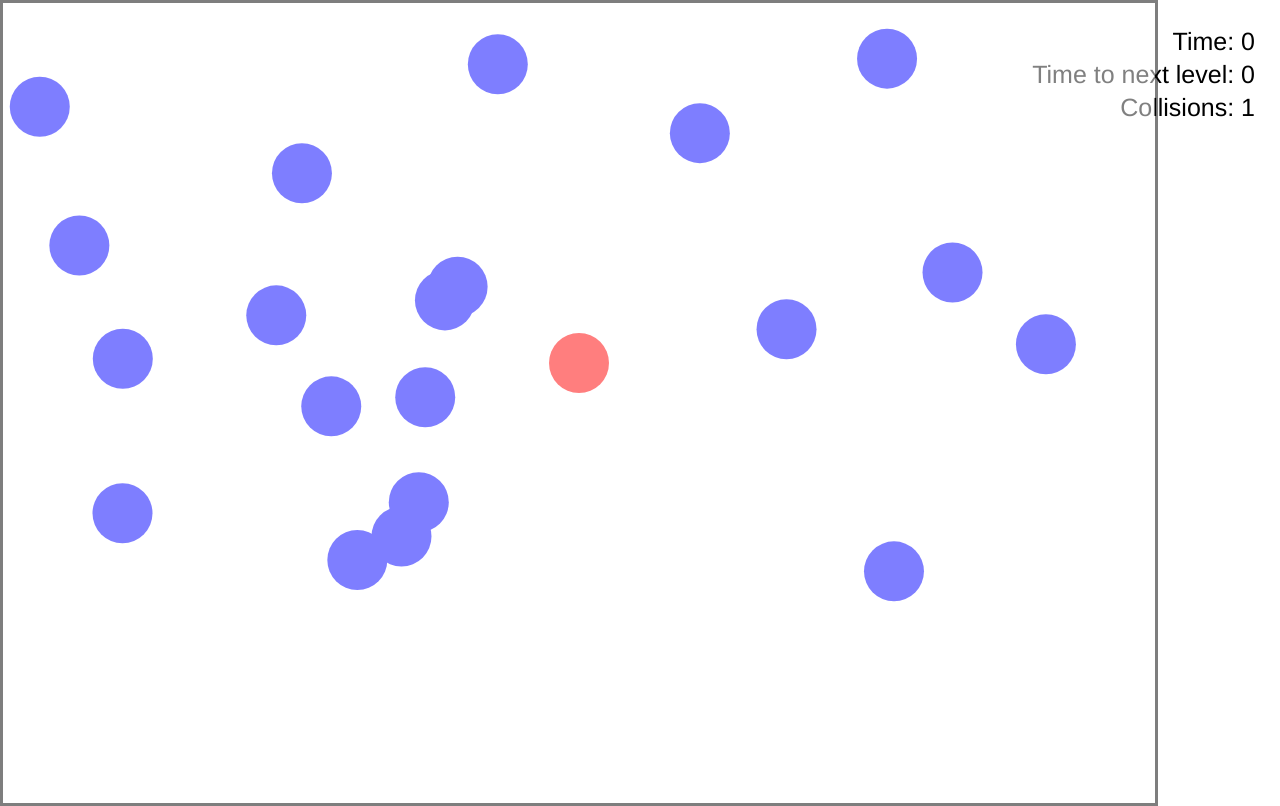
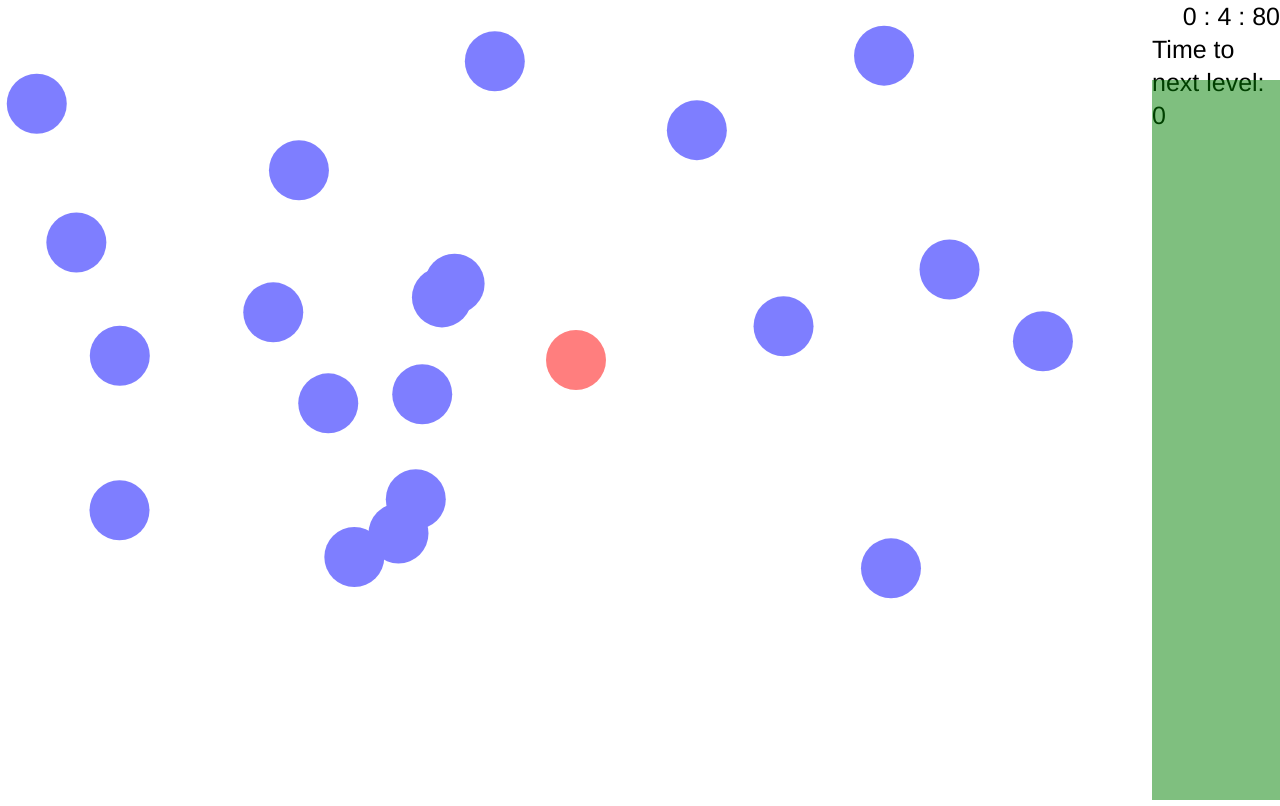
Before and after one commit to fej-snikduj/watchoutgame, a website: page client/index.html in a window 1280 px wide. Drawn offline with Linux system fonts and the light colour scheme.

Commit message:
make it cool!

```diff
--- a/client/index.html
+++ b/client/index.html
@@ -7,11 +7,13 @@
   <body>
     <div class="scoreboard">
       <!-- Modify the scoreboard when important events occur in your game! -->
-      <div class="highscore">Time: <span>0</span></div>
+
+      <div class="time"><span>0</span></div>
       <div class="current">Time to next level: <span>0</span></div>
-      <div class="collisions">Collisions: <span>0</span></div>
+      <div class="healthbar">
+      </div>
     </div>
-    <div class="board"><div class="mouse"></div></div>
+    <div class="board"></div>
     <script src="lib/d3.js" charset="utf-8"></script>
     <script src='watchout.js'></script>
 
--- a/client/styles.css
+++ b/client/styles.css
@@ -1,52 +1,43 @@
 /* your beautiful css styling goes here! */
-
+* {
+  padding:0;
+  margin:0;
+  border-width: 0;
+}
 /* Note: an asteroid image is included in this repo.
 Feel free to use it if you like. */
 /* START SOLUTION */
 body {
   margin: 0;
   font-family: helvetica;
-  position: relative;
   /*background-color: black;*/
 }
-iframe {
+/*iframe {
   position: absolute;
   z-index: 1;
+}*/
+/*.vis {
+  background-color: black;
+}*/
+.board {
+  float:left;
 }
-.mouse {
-  position: absolute;
-  background-color: orange;
-}
-.astroid {
-  background-image: url('asteroid.png');
-  background-size: 100% 100%;
-  position: absolute;
-}
-.vis {
-  background-color: black;
-}
-
 .svgBoard {
-  position: absolute;
   /*border-width: thick;*/
   border-style: solid;
   background-color: white;
   opacity: 0.5;
   height: 100vh;
   width: 90vw;
+  float:left;
 }
 /* END SOLUTION */
 
 .scoreboard {
-  width: 250px;
-  height: 100px;
+  width: 10vw;
+  height: 100vh;
   background-color: rgba(255, 255, 255, 0.5);
-  position: absolute;
-  top: 20px;
-  right: 20px;
-  padding: 5px;
-  border-radius: 3px;
-  z-index: -1;
+  float:right
 }
 .scoreboard div {
   line-height: 33px;
@@ -54,6 +45,16 @@ iframe {
   float: right;
 }
 
-.playerBall {
-  position: absolute;;
+.healthbar {
+  width: 10vw;
+  height: 100vw;
+  background-color: green;
+  opacity: 0.5;
+  position: fixed;
+  bottom: 0;
 }
+
+
+.time {
+  text-shadow: 5 px;
+}
--- a/client/watchout.js
+++ b/client/watchout.js
@@ -19,6 +19,9 @@ var createNewBall = function(){
 // Create a board to let users play in, give it class
 d3.select('.board').append('svg').attr('class', 'svgBoard'); //delete board(dont forget to add mouse to svgBoard)
 
+
+
+
 // .style('background-color',)
 var d3svgBoard = d3.select('.svgBoard');
 
@@ -34,6 +37,10 @@ var d3enemyBall = d3svgBoard.selectAll('div')
 .attr('r', radius)
 .attr('class','enemyBall')
 .attr('fill', 'blue');
+
+
+
+
 // Create player ball
 d3svgBoard.selectAll('circle')
 .data([ball], function(d){return d.id})
@@ -45,21 +52,30 @@ d3svgBoard.selectAll('circle')
 .attr('class','playerBall')
 .attr('fill', 'red');
 
-
+///mouse effects
 d3svgBoard.on('mousemove', function(){
   var position = d3.mouse(this);
   d3svgBoard.select('.playerBall')
   .attr('cx', position[0])
   .attr('cy', position[1]);
 });
+
+
+
+///keep enemy moving
 var speed = 2000;
 setInterval(function() {
   d3enemyBall.data(createNewBall()).transition().duration(speed)
   .attr('cx', function(d){return d[0]})
   .attr('cy', function(d){return d[1]})
 }, speed);
+var lifeLimit = 10;
 var collisionCount = 0;
 var playerCanCollide = true;
+
+
+
+///start collision function
 var checkCollision = function(){
   var currentEnemyPos = [];
   var enemyBalls = document.getElementsByClassName('enemyBall');
@@ -77,8 +93,8 @@ var checkCollision = function(){
       setTimeout(function(){
         playerCanCollide = true;
       }, 3000);
-      d3.select('.collisions')
-      .text('Collisions: ' + collisionCount);
+      healthUpdate();
+      //blackout
       d3svgBoard.transition().duration(200).style('background-color', 'blue');
     }
   }
@@ -88,6 +104,20 @@ var checkCollision = function(){
 setInterval(function(){checkCollision()}, 100);
 setInterval(function(){
   d3svgBoard.transition().duration(1500).style('background-color', 'white')}, 3000);
+var time = 0;
 setInterval(function(){
+  d3.select('.time')
+  .transition()
+  .duration(50)
+  .text(""+Math.floor(time/600)+" : "+Math.floor((time/10)%60)+" : "+time%10+'0');
+  time++;
+},100);
 
-})
+var healthUpdate = function() {
+  var healthHeight = '' + (lifeLimit - collisionCount)*10 + 'vh';
+  var d3healthArray = d3.select('.scoreboard').selectAll('.healthbar');
+  d3healthArray.data([]).exit().remove();
+
+  d3.select('.scoreboard').selectAll('.healthbar').data([healthHeight]).enter().append('div').transition().duration(1000).attr('class', 'healthbar').style('height', healthHeight);
+
+}
```
